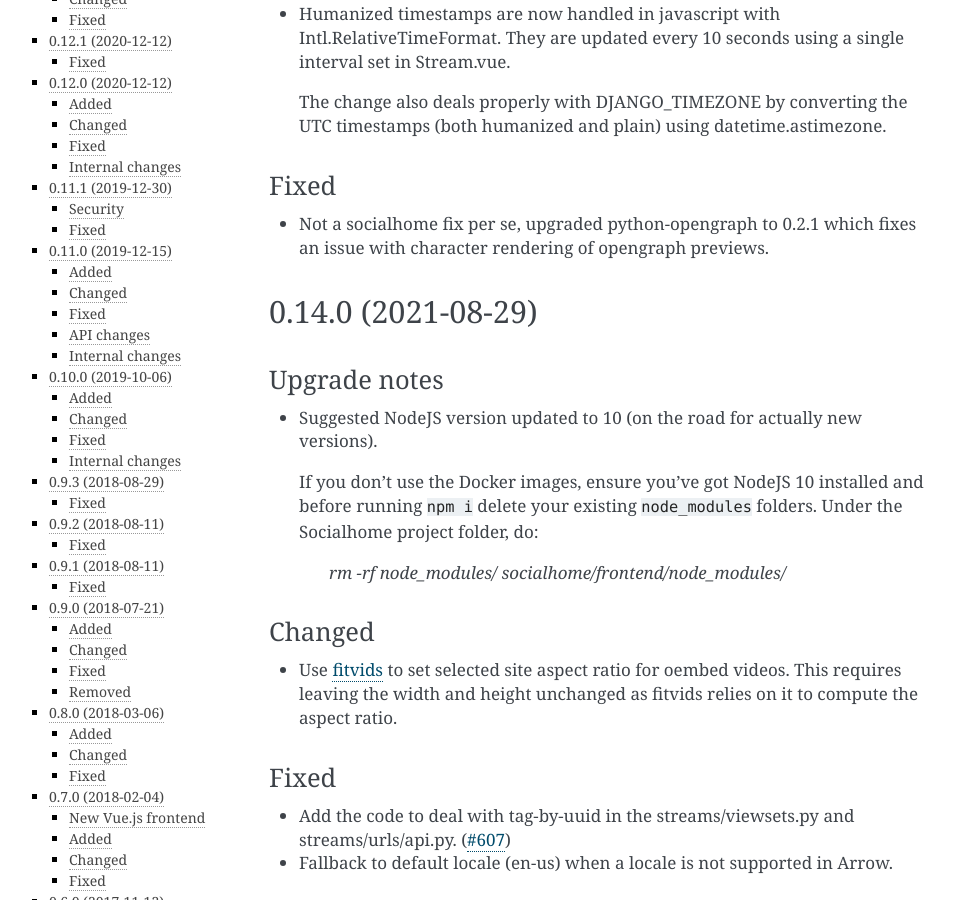
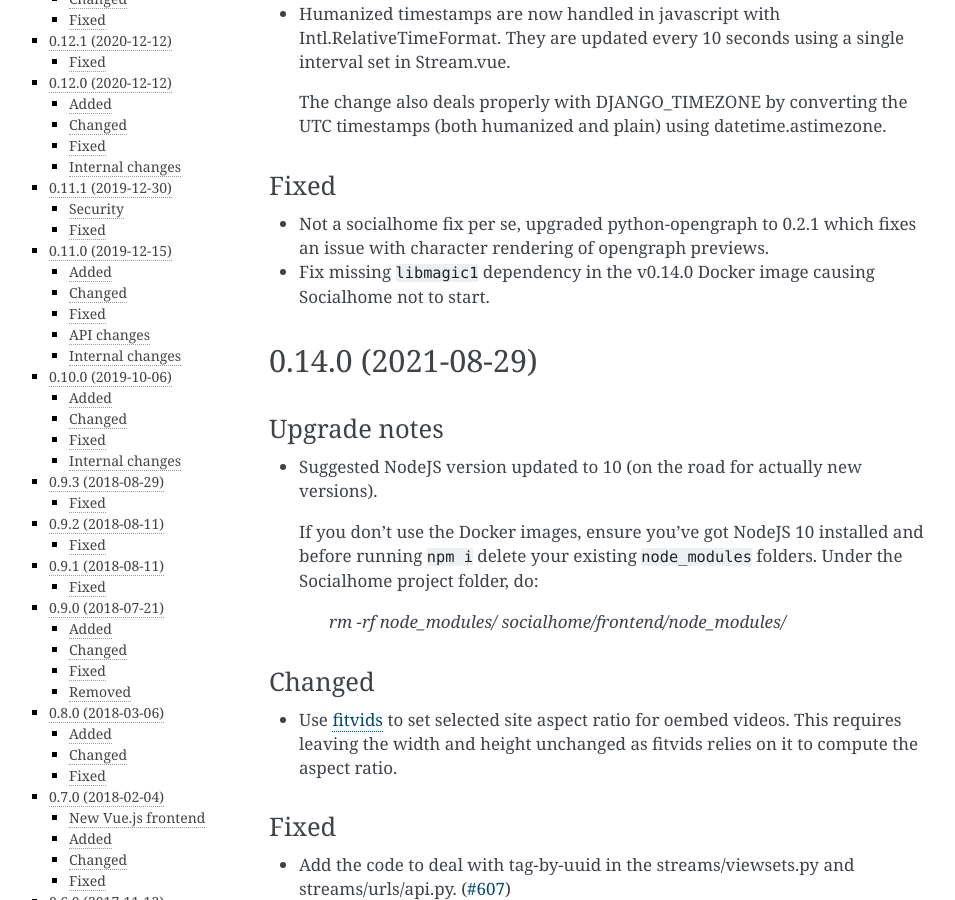
Before and after one commit to jaywink/socialhome, a Sphinx documentation site: the page built from docs/changelog.rst, in a window 1280 px wide and 900 px high, scrolled down 358 px. Shown: the whole window, without its empty margins (151-1106 px from the left). Built offline with Sphinx 7.4.7, drawn with Linux system fonts in a browser that asks for light colours.

Commit message:
Changelog for libmagic1 fix

```diff
--- a/docs/changelog.rst
+++ b/docs/changelog.rst
@@ -26,6 +26,9 @@
 
 * Not a socialhome fix per se, upgraded python-opengraph to 0.2.1 which fixes an issue
   with character rendering of opengraph previews.
+
+* Fix missing ``libmagic1`` dependency in the v0.14.0 Docker image causing Socialhome
+  not to start.
 
 
 0.14.0 (2021-08-29)
```
